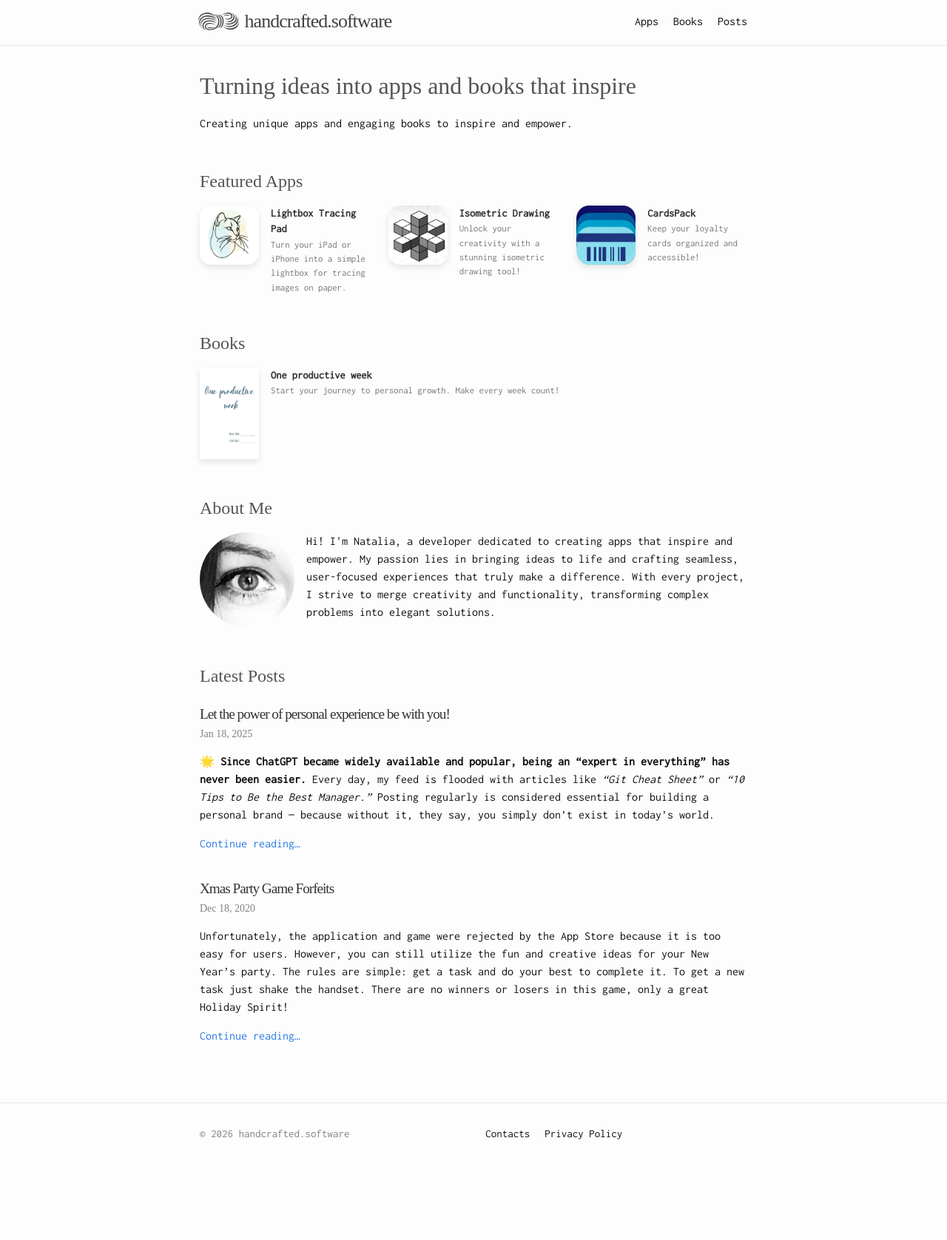
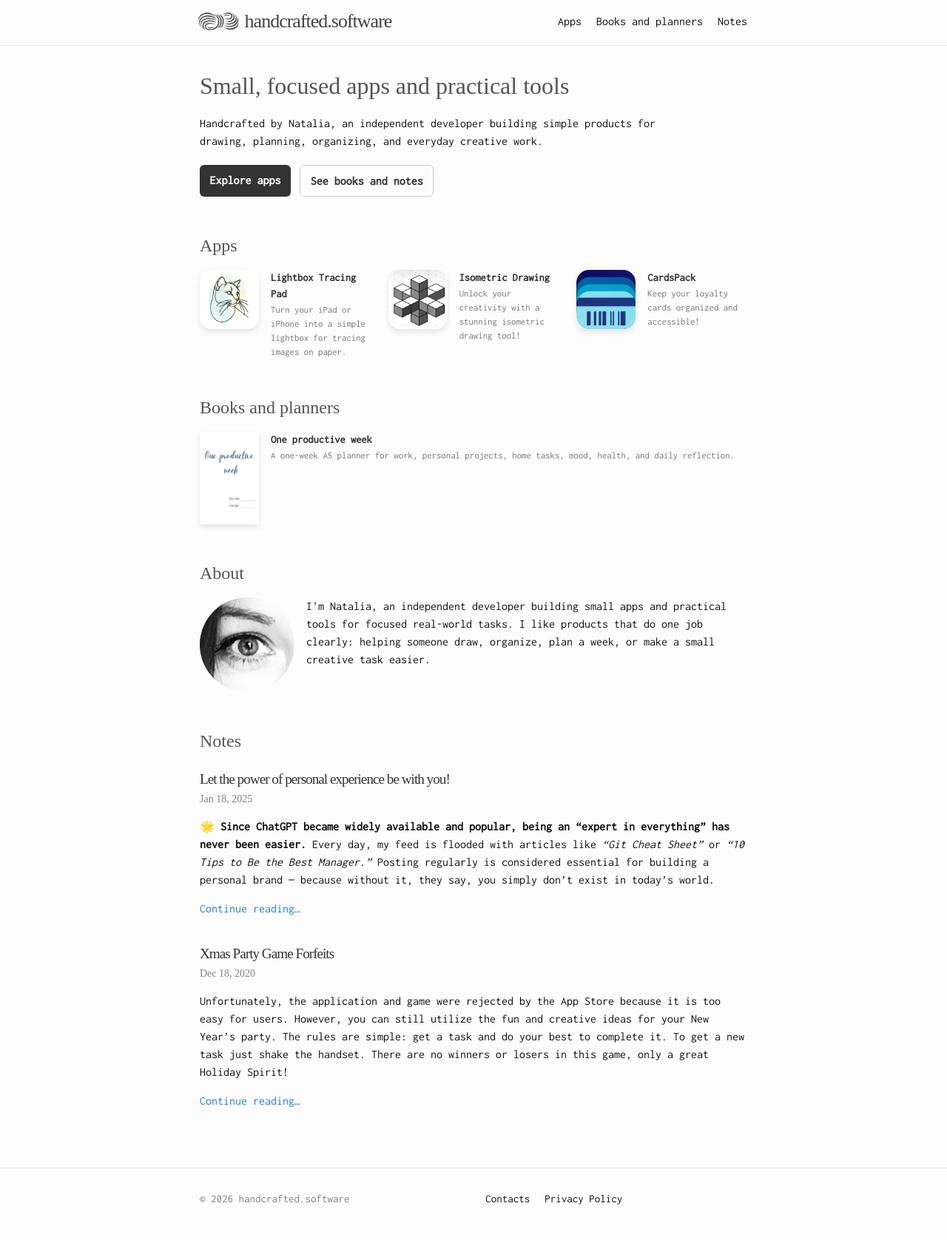
Before and after one commit to handcraftedsoftware/pages, a Jekyll site: the page built from index.md, in a window 1280 px wide. Shown: the whole page at 74% size. Built offline with Jekyll 4.4.1, drawn with Linux system fonts in a browser that asks for light colours; some web fonts are replaced; before the commit the page ends 1589 px from its top, so only the background shows below that.

Commit message:
Align homepage with apps-first positioning

```diff
--- a/_data/featured_books.yml
+++ b/_data/featured_books.yml
@@ -1,4 +1,4 @@
 - name: "One productive week"
-  description: "Start your journey to personal growth. Make every week count!"
+  description: "A one-week A5 planner for work, personal projects, home tasks, mood, health, and daily reflection."
   image: "/assets/images/book-covers/one-productive-week.jpg"
   link: "https://a.co/d/emB8ZAe"
--- a/_sass/minima/_layout.scss
+++ b/_sass/minima/_layout.scss
@@ -304,6 +304,43 @@
     margin-bottom: 3rem;
 }
 
+.hero p {
+    max-width: 42rem;
+}
+
+.hero-actions {
+    display: flex;
+    flex-wrap: wrap;
+    gap: 0.75rem;
+    margin-top: 1.25rem;
+}
+
+.primary-action,
+.secondary-action {
+    border-radius: 6px;
+    display: inline-block;
+    font-weight: 600;
+    padding: 0.55rem 0.85rem;
+}
+
+.primary-action {
+    background: #333;
+    color: #fff;
+
+    &:visited {
+        color: #fff;
+    }
+}
+
+.secondary-action {
+    border: 1px solid #cfcfcf;
+    color: #333;
+
+    &:visited {
+        color: #333;
+    }
+}
+
 /* .featured-ios-apps h2 {
     font-size: 2rem;
     margin-bottom: 1.5rem;
--- a/books.md
+++ b/books.md
@@ -1,5 +1,5 @@
 ---
 layout: books
-title:  "Books"
+title:  "Books and planners"
 permalink: "/books/"
 ---
--- a/index.md
+++ b/index.md
@@ -3,24 +3,28 @@
 # To modify the layout, see https://jekyllrb.com/docs/themes/#overriding-theme-defaults
 
 layout: home
-title: "Turning ideas into apps and books that inspire"
+title: "Small, focused apps and practical tools"
 ---
 
 
 
 <header>
     <div class="hero page-section">
-        <h1 class="section-header">Turning ideas into apps and books that inspire</h1>
+        <h1 class="section-header">Small, focused apps and practical tools</h1>
         <p>
-            Creating unique apps and engaging books to
-            inspire and empower.
+            Handcrafted by Natalia, an independent developer building simple
+            products for drawing, planning, organizing, and everyday creative work.
         </p>
+        <div class="hero-actions">
+            <a class="primary-action" href="#apps">Explore apps</a>
+            <a class="secondary-action" href="#books">See books and notes</a>
+        </div>
     </div>
 </header>
 
 <main>
-    <section class="featured-ios-apps page-section">
-      <h2 class="section-header">Featured Apps</h2>
+    <section id="apps" class="featured-ios-apps page-section">
+      <h2 class="section-header">Apps</h2>
       <div class="apps-list">
           <div class="apps-grid">
             {% for app in site.data.featured_ios_apps %}
@@ -41,7 +45,7 @@ title: "Turning ideas into apps and books that inspire"
     </section>
 
     <section id="books" class="portfolio-section page-section">
-        <h2 class="section-header">Books</h2>
+        <h2 class="section-header">Books and planners</h2>
         <div class="apps-list">
           <div class="apps-grid">
             {% for app in site.data.featured_books %}
@@ -62,7 +66,7 @@ title: "Turning ideas into apps and books that inspire"
     </section>
 
     <section id="about" class="page-section">
-        <h2 class="section-header">About Me</h2>
+        <h2 class="section-header">About</h2>
         <div class="about-content">
             <img
                 src="/assets/images/profile.png"
@@ -70,17 +74,16 @@ title: "Turning ideas into apps and books that inspire"
                 class="profile-pic"
             />
             <p>
-            Hi! I'm Natalia, a developer dedicated to creating apps that inspire and empower.
-            My passion lies in bringing ideas to life and crafting seamless,
-            user-focused experiences that truly make a difference.
-            With every project, I strive to merge creativity and functionality,
-            transforming complex problems into elegant solutions.
+            I'm Natalia, an independent developer building small apps and practical
+            tools for focused real-world tasks. I like products that do one job
+            clearly: helping someone draw, organize, plan a week, or make a small
+            creative task easier.
             </p>
         </div>
     </section>
 
     <section id="blog" class="page-section">
-        <h2 class="section-header">Latest Posts</h2>
+        <h2 class="section-header">Notes</h2>
         <ul class="post-list latest-post-list">
         {% assign latest_posts = site.posts | sort: "date" | reverse | slice: 0, 3 %}
         {% for post in latest_posts %}
--- a/posts.md
+++ b/posts.md
@@ -1,5 +1,5 @@
 ---
 layout: posts
-title:  "Posts"
+title:  "Notes"
 permalink: "/posts/"
 ---
```
Also changed, not shown: _books/2025-01-12-one-productive-week.md (+3 -3 lines).
